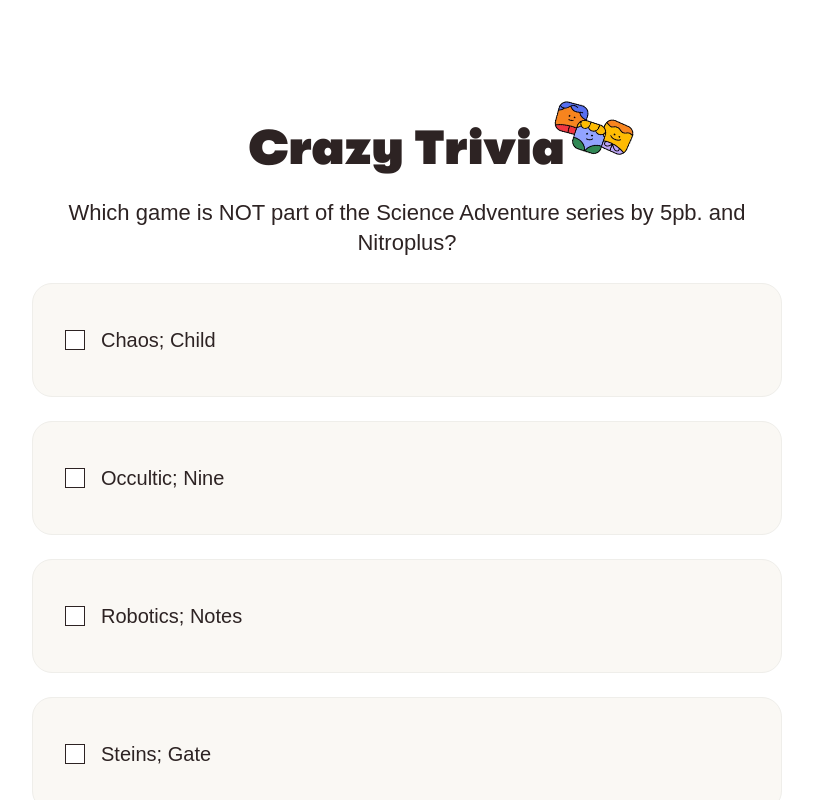
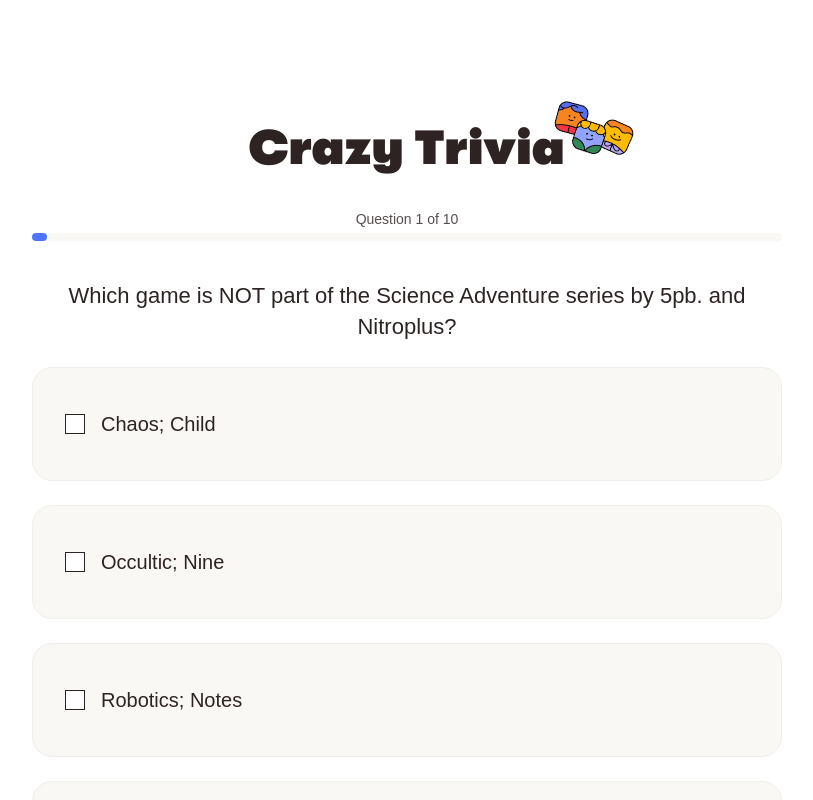
Before and after one commit to Dirk94/trivia, a Vue app: page /play in a window 1280 px wide. Shown: the top 800 px of the page, without its empty margins (233-1046 px from the left). Built offline with nearby package versions, Linux system fonts and the light colour scheme; a web font is replaced by a local one.

Commit message:
add progress slider

```diff
--- /dev/null
+++ b/src/components/ProgressSlider.vue
@@ -0,0 +1,28 @@
+<script setup>
+defineProps({
+  progress: {
+    type: Number,
+    default: 50
+  }
+})
+</script>
+<template>
+  <div :class="[$style.slider]">
+    <div :class="[$style.progress]" :style="`width: ${Math.max(2, progress)}%`" />
+  </div>
+</template>
+<style module>
+.slider {
+  width: 100%;
+  background-color: var(--color-gray-200);
+  border-radius: 20px;
+  height: 8px;
+}
+
+.progress {
+  height: 8px;
+  background-color: var(--color-primary);
+  border-radius: 20px;
+  transition: all var(--transition);
+}
+</style>
--- a/src/stores/quiz.js
+++ b/src/stores/quiz.js
@@ -1,5 +1,6 @@
 import { defineStore } from 'pinia'
 import { getQuestionsFromApi } from '@/app/triviaApi.js'
+import router from '@/router/index.js'
 
 export const DIFFICULTY_EASY = 'easy'
 export const DIFFICULTY_MEDIUM = 'medium'
@@ -15,7 +16,14 @@
   actions: {
     async loadQuestionsForNewQuiz () {
       this.questions = await getQuestionsFromApi(this.difficulty)
-      this.currentQuestionindex = 0
+      this.currentQuestionIndex = 0
+    },
+    async gotoNextQuestion () {
+      this.currentQuestionIndex++
+      if (this.currentQuestionIndex >= this.questions.length) {
+        alert('You finished the quiz!')
+        await router.push('/')
+      }
     }
   },
   getters: {
@@ -32,6 +40,9 @@
     },
     currentCorrectAnswer (state) {
       return this.currentQuestion?.correct_answer
+    },
+    progress (state) {
+      return state.currentQuestionIndex / state.questions?.length * 100
     }
   }
 })
--- a/src/views/PlayQuizView.vue
+++ b/src/views/PlayQuizView.vue
@@ -3,6 +3,7 @@
 import { useQuizStore } from '@/stores/quiz.js'
 import CheckboxGroup from '@/components/CheckboxGroup/CheckboxGroup.vue'
 import AppButton from '@/components/AppButton.vue'
+import ProgressSlider from '@/components/ProgressSlider.vue'
 
 const quizStore = useQuizStore()
 
@@ -10,16 +11,21 @@
 
 const onSubmitAnswer = () => {
   if (answer.value === quizStore.currentCorrectAnswer) {
-    alert('Yes!')
+    // todo
   } else {
-    alert('No!')
+    // todo
   }
 
-  quizStore.currentQuestionIndex++
+  quizStore.gotoNextQuestion()
 }
 </script>
 <template>
   <main>
+    <div :class="[$style.progress]">
+      <p>Question {{ quizStore.currentQuestionIndex + 1 }} of {{ quizStore.questions?.length }}</p>
+      <ProgressSlider :progress="quizStore.progress" />
+    </div>
+
     <!--
       v-html, an XSS vulnerability.
       We could also install a library to safely decode html encoded strings so that we don't need to use v-html.
@@ -56,4 +62,15 @@
   display: flex;
   justify-content: center;
 }
+
+.progress {
+  margin-top: 32px;
+  margin-bottom: 40px;
+}
+.progress p {
+  font-size: 14px;
+  margin-bottom: 4px;
+  text-align: center;
+  opacity: 0.8;
+}
 </style>
```
